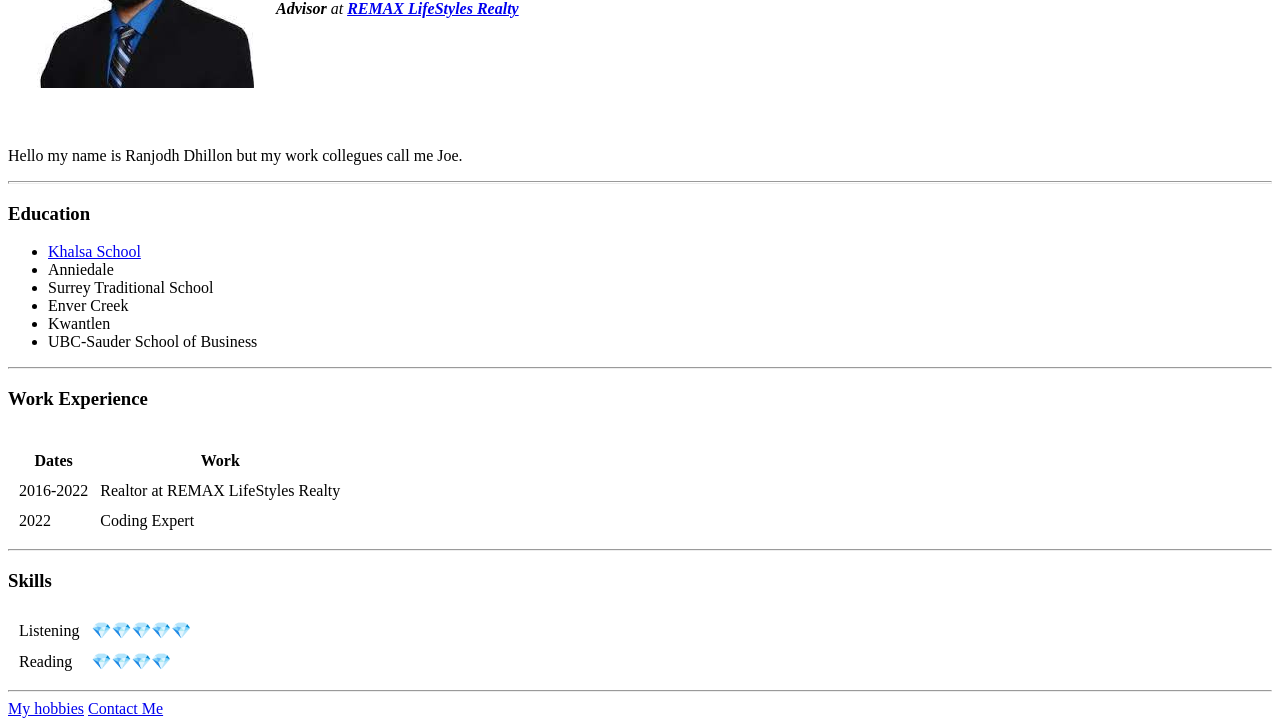
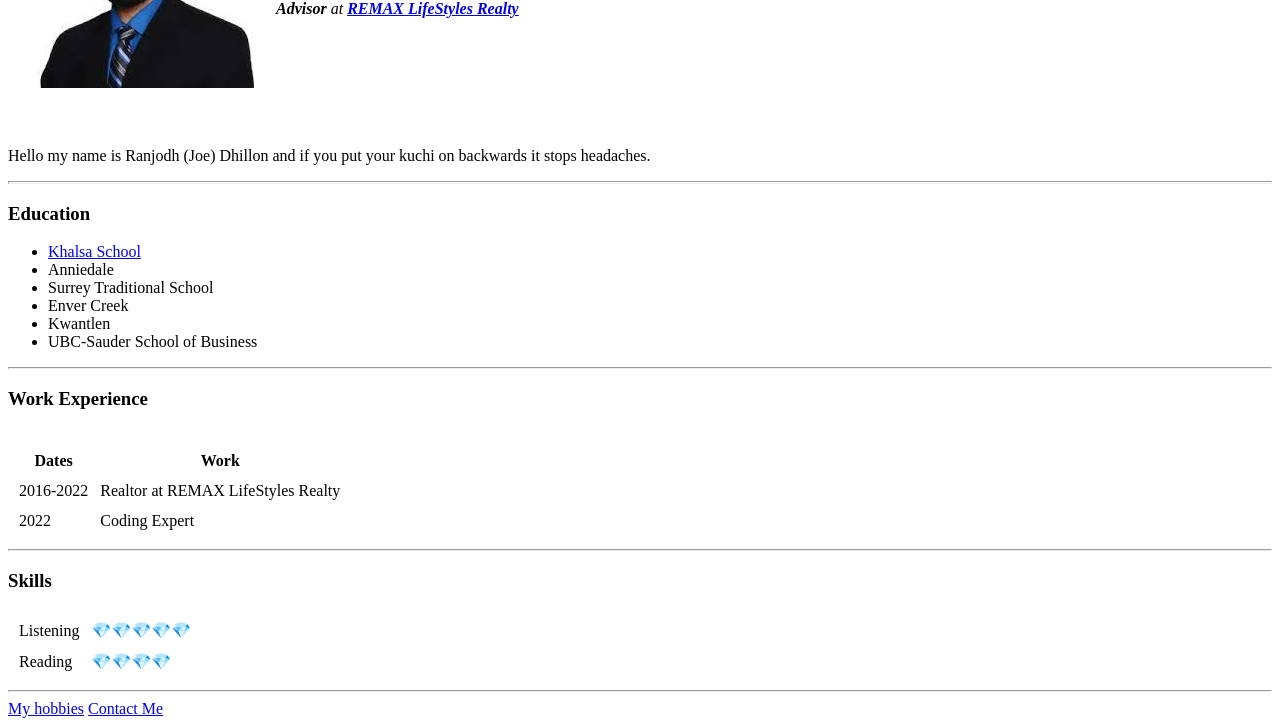
Before and after one commit to RDhillon96/cv, a plain HTML site: page index.html in a window 1280 px wide. Shown: the part 166-892 px from the top of the page. Drawn offline with Linux system fonts and the light colour scheme.

Commit message:
Update index.html

```diff
--- a/index.html
+++ b/index.html
@@ -14,7 +14,7 @@
 
         </table>
        <BR>
-        <p>Hello my name is Ranjodh Dhillon but my work collegues call me Joe.</p>
+        <p>Hello my name is Ranjodh (Joe) Dhillon and if you put your kuchi on backwards it stops headaches.</p>
         <hr size="3">
     </body>
     <body>
```
